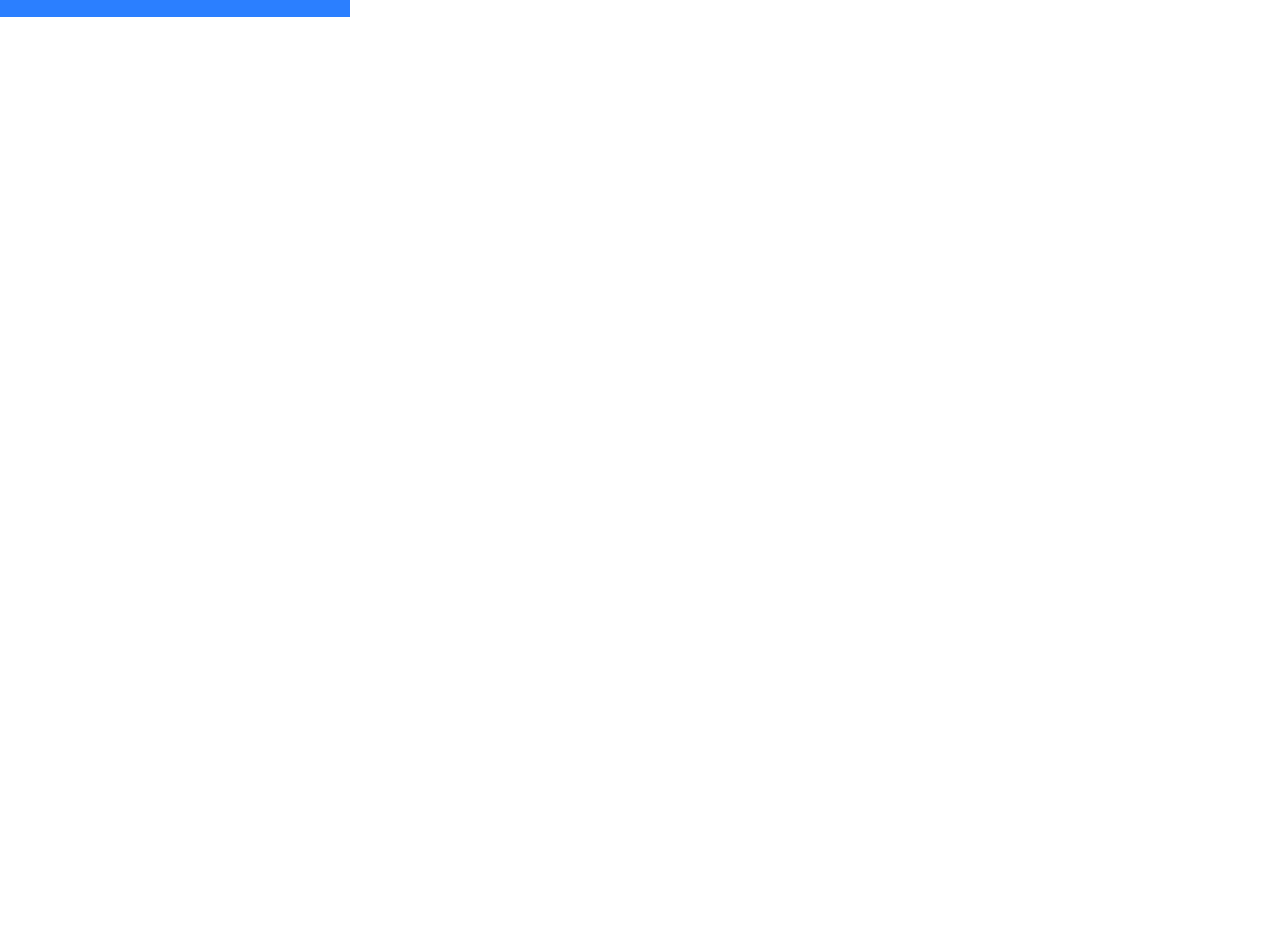
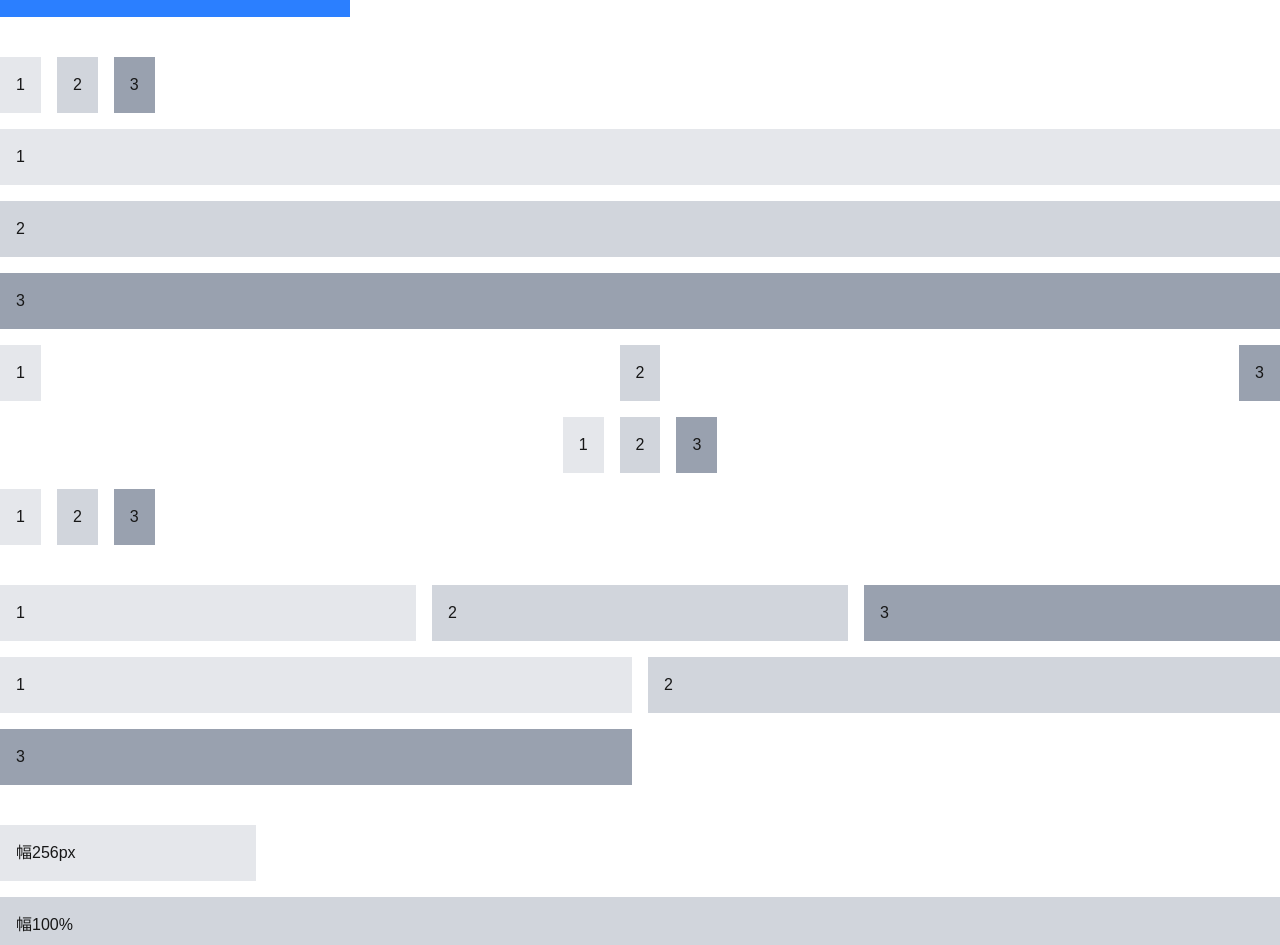
Before and after one commit to Nish323/first-nextjs-project, a Next.js app: page / in a window 1280 px wide. Shown: the part 1187-2132 px from the top of the page. Before the commit the page ends 1224 px from the top, so only its background shows below. Built offline with nearby package versions, Linux system fonts and the light colour scheme.

Commit message:
[add] レイアウト系：要素の配置や大きさを制御

```diff
--- a/src/app/page.tsx
+++ b/src/app/page.tsx
@@ -66,6 +66,62 @@ export default function Home() {
           <p className="text-sm">説明文がここに入ります</p>
         </div>
       </div>
+
+      {/* Flexboxレイアウト */}
+      <div className="py-5">
+        <div className="flex gap-4">
+          <div className="bg-gray-200 p-4">1</div>
+          <div className="bg-gray-300 p-4">2</div>
+          <div className="bg-gray-400 p-4">3</div>
+        </div>
+        <div className="flex flex-col gap-4 mt-4">
+          <div className="bg-gray-200 p-4">1</div>
+          <div className="bg-gray-300 p-4">2</div>
+          <div className="bg-gray-400 p-4">3</div>
+        </div>
+        <div className="flex justify-between gap-4 mt-4">
+          <div className="bg-gray-200 p-4">1</div>
+          <div className="bg-gray-300 p-4">2</div>
+          <div className="bg-gray-400 p-4">3</div>
+        </div>
+        <div className="flex justify-center gap-4 mt-4">
+          <div className="bg-gray-200 p-4">1</div>
+          <div className="bg-gray-300 p-4">2</div>
+          <div className="bg-gray-400 p-4">3</div>
+        </div>
+        <div className="flex items-center gap-4 mt-4">
+          <div className="bg-gray-200 p-4">1</div>
+          <div className="bg-gray-300 p-4">2</div>
+          <div className="bg-gray-400 p-4">3</div>
+        </div>
+      </div>
+
+      {/* グリッドレイアウト */}
+      <div className="py-5">
+        <div className="grid grid-cols-3 gap-4">
+          <div className="bg-gray-200 p-4">1</div>
+          <div className="bg-gray-300 p-4">2</div>
+          <div className="bg-gray-400 p-4">3</div>
+        </div>
+        <div className="grid grid-cols-2 gap-4 mt-4">
+          <div className="bg-gray-200 p-4">1</div>
+          <div className="bg-gray-300 p-4">2</div>
+          <div className="bg-gray-400 p-4">3</div>
+        </div>
+      </div>
+
+      {/* 幅の指定 */}
+      <div className="py-5">
+        <div className="w-64 bg-gray-200 p-4">幅256px</div>
+        <div className="w-full bg-gray-300 p-4 mt-4">幅100%</div>
+      </div>
+
+      {/* 高さの指定 */}
+      <div className="py-5">
+        <div className="h-16 bg-gray-200 p-4">高さ64px</div>
+        <div className="h-full bg-gray-300 p-4 mt-4">高さ100%</div>
+      </div>
+
     </>
   );
 }
```
